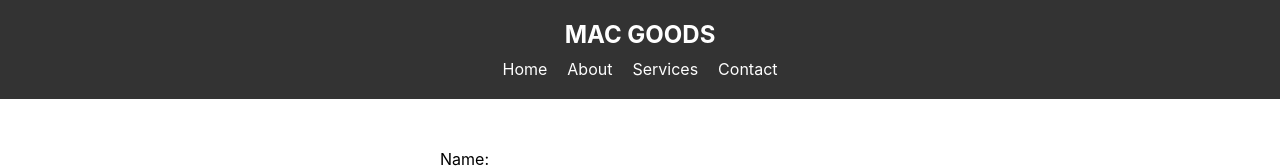
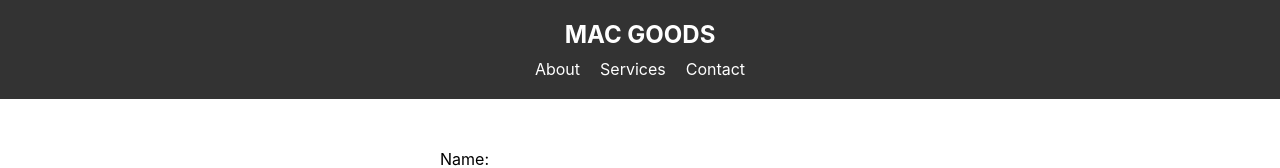
Before and after one commit to McGuire00/fullstack-project, a React (Create React App) app in the folder intsureview_fe/: page / in a window 1280 px wide. Shown: the top 168 px of the page. Built offline with nearby package versions, Linux system fonts and the light colour scheme.

Commit message:
Added Header css into component and installed react-router-dom

```diff
--- a/intsureview_fe/package.json
+++ b/intsureview_fe/package.json
@@ -8,6 +8,7 @@
     "@testing-library/user-event": "^13.5.0",
     "react": "^18.2.0",
     "react-dom": "^18.2.0",
+    "react-router-dom": "^6.14.1",
     "react-scripts": "5.0.1",
     "web-vitals": "^2.1.4"
   },
--- a/intsureview_fe/src/Components/Header/Header.js
+++ b/intsureview_fe/src/Components/Header/Header.js
@@ -1,4 +1,4 @@
-import './Header.css';
+import "./Header.css";
 
 function Header() {
   return (
@@ -6,7 +6,6 @@ function Header() {
       <h1 className="header-title">Mac Goods</h1>
       <nav className="header-nav">
         <ul className="header-nav-list">
-          <li className="header-nav-item">Home</li>
           <li className="header-nav-item">About</li>
           <li className="header-nav-item">Services</li>
           <li className="header-nav-item">Contact</li>
```
Also changed, not shown: 1 other file (tests, documents, lock files or other folders).
